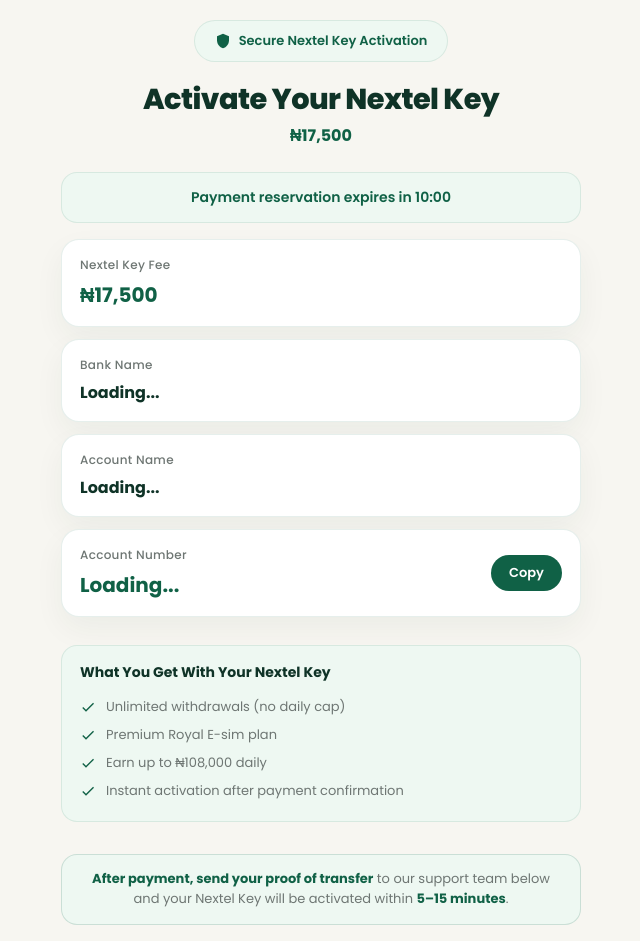
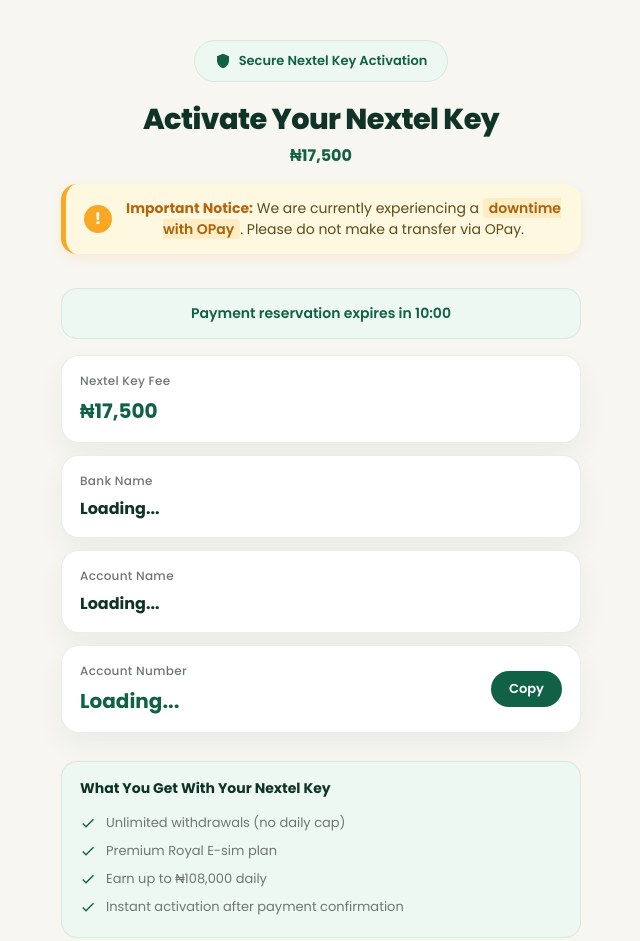
Before and after one commit to authmania/nextel-princess, a website: page payment.html in a window 1280 px wide. Shown: the top 941 px of the page, without its empty margins (319-959 px from the left). Drawn offline with Linux system fonts and the light colour scheme.

Commit message:
payment page update

```diff
--- a/payment.html
+++ b/payment.html
@@ -17,7 +17,7 @@
   padding:20px;
   display:flex;
   justify-content:center;
-  align-items:flex-start;
+  align-items:center;  /* vertically center */
 }
 
 :root{
@@ -34,10 +34,11 @@
 #payPage{
   width:100%;
   max-width:520px;
-  min-height:100vh;
   display:flex;
   flex-direction:column;
   align-items:center;
+  justify-content:center;  /* vertical center for content */
+  padding:20px 0;
 }
 
 /* ── CENTRALIZED TOP ── */
@@ -82,6 +83,49 @@
   font-size:16px;
   color:var(--green);
   font-weight:700;
+}
+
+/* ── WARNING BANNER - YELLOW ── */
+.warning-banner{
+  background:#FFF8E1;
+  border-left:5px solid #F9A825;
+  border-radius:16px;
+  padding:14px 18px;
+  margin:16px 0 10px 0;
+  width:100%;
+  display:flex;
+  align-items:center;  /* vertically center icon + text */
+  gap:12px;
+  box-shadow:0 4px 12px rgba(249,168,37,0.12);
+}
+.warning-banner .warning-icon{
+  flex-shrink:0;
+  background:#F9A825;
+  border-radius:50%;
+  width:28px;
+  height:28px;
+  display:flex;
+  align-items:center;
+  justify-content:center;
+  color:#fff;
+  font-weight:700;
+  font-size:16px;
+}
+.warning-banner .warning-text{
+  font-size:14px;
+  line-height:1.5;
+  color:#5D4A1A;
+}
+.warning-banner .warning-text strong{
+  color:#B7650C;
+  font-weight:700;
+}
+.warning-banner .warning-text .highlight{
+  background:rgba(249,168,37,0.15);
+  padding:0 6px;
+  border-radius:4px;
+  font-weight:600;
+  color:#A8620A;
 }
 
 /* ── CONTENT ── */
@@ -278,10 +322,16 @@
       Secure Nextel Key Activation
     </div>
 
-
-
     <h1 class="pay-title">Activate Your Nextel Key</h1>
     <p class="pay-sub">&#8358;17,500</p>
+
+    <!-- ── WARNING BANNER - YELLOW (vertically centered) ── -->
+    <div class="warning-banner">
+      <div class="warning-icon">!</div>
+      <div class="warning-text">
+        <strong>Important Notice:</strong> We are currently experiencing a <span class="highlight">downtime with OPay</span>. Please do not make a transfer via OPay.
+      </div>
+    </div>
 
   </div>
 
```
